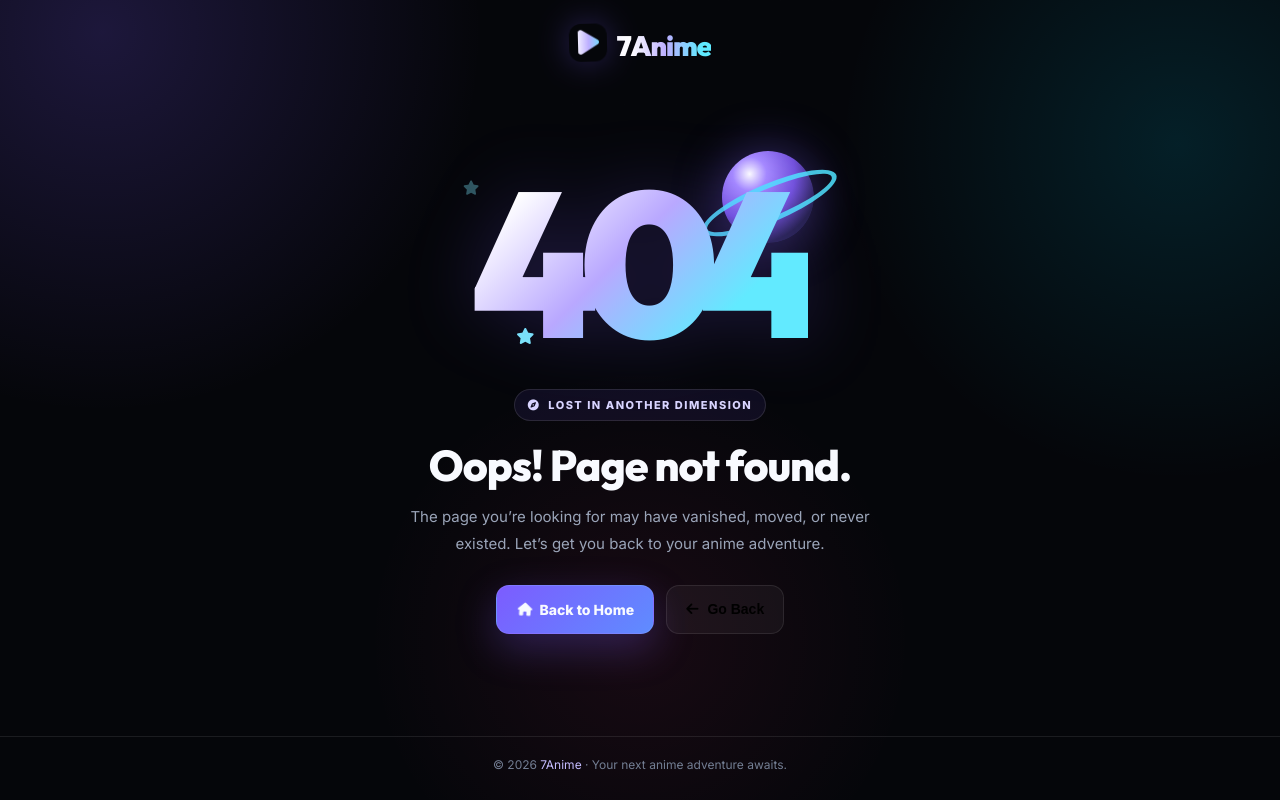
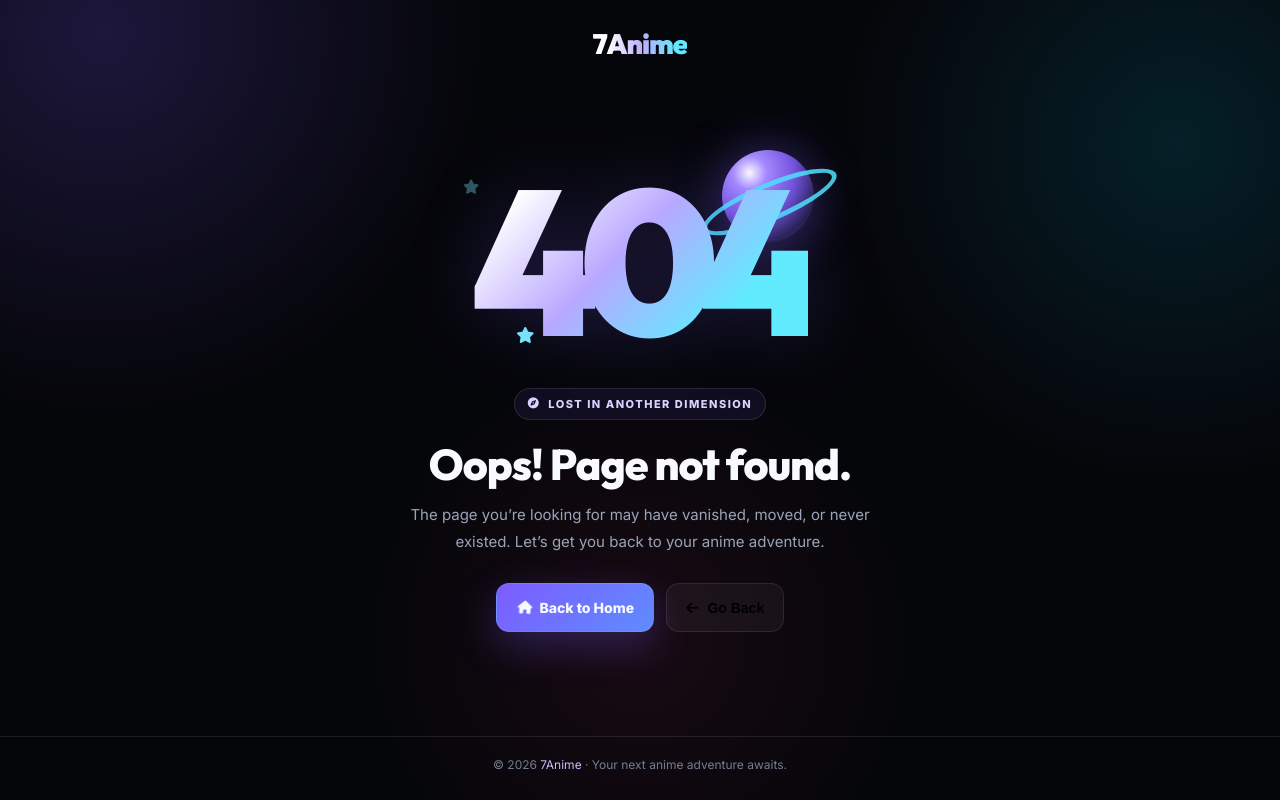
Before and after one commit to doxtg0234/VVmeto-be-ram-you, a plain HTML site: page 404.html in a window 1280 px wide. Drawn offline with Linux system fonts and the light colour scheme.

Commit message:
Update 404 error page header structure
Removed logo icon from the error page header.

```diff
--- a/404.html
+++ b/404.html
@@ -32,7 +32,7 @@
 </head>
 <body>
 <div class="error-page">
-<header class="error-nav"><div class="container"><a class="logo" href="/" aria-label="7Anime homepage"><span class="logo-mark"><i class="fa-solid fa-play" aria-hidden="true"></i></span><span>7Anime</span></a></div></header>
+<header class="error-nav"><div class="container"><a class="logo" href="/" aria-label="7Anime homepage"><span>7Anime</span></a></div></header>
 <main class="error-main"><section class="error-content" aria-labelledby="error-title">
 <div class="error-art" aria-hidden="true"><i class="fa-solid fa-star error-star star-a"></i><i class="fa-solid fa-sparkles error-star star-b"></i><i class="fa-solid fa-star error-star star-c"></i><div class="error-planet"></div><div class="error-ring"></div><div class="error-number">404</div></div>
 <div class="error-kicker"><i class="fa-solid fa-compass" aria-hidden="true"></i> Lost in another dimension</div>
```
